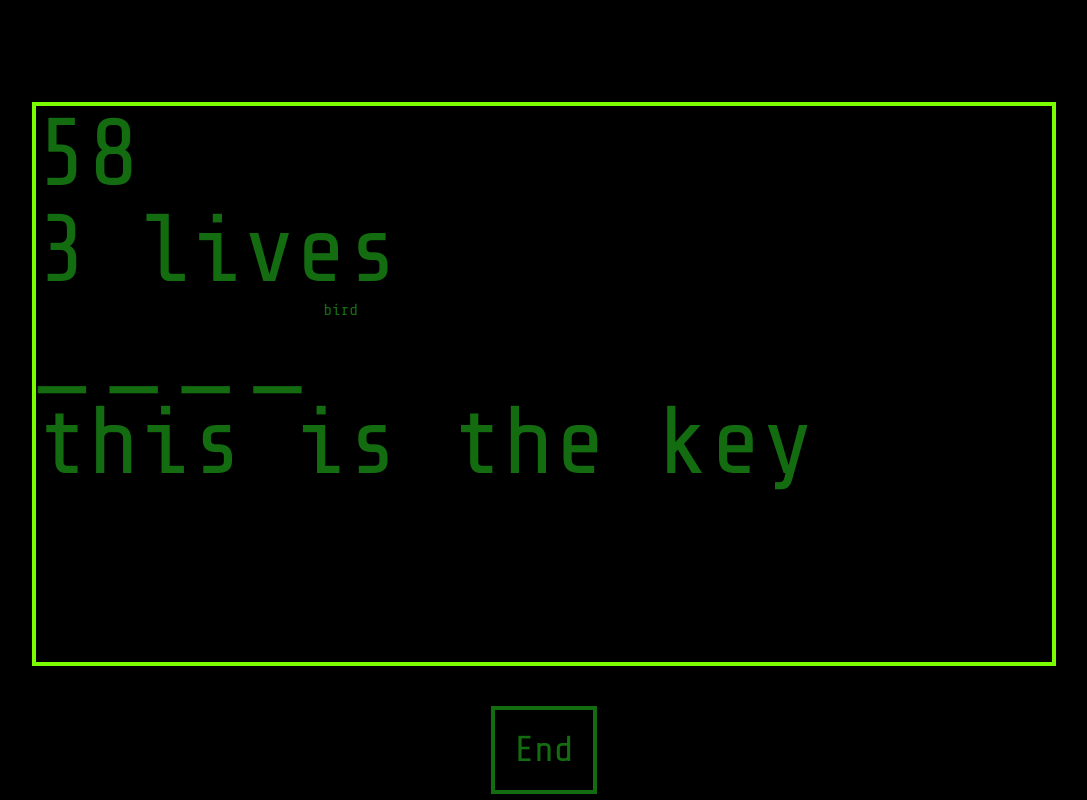
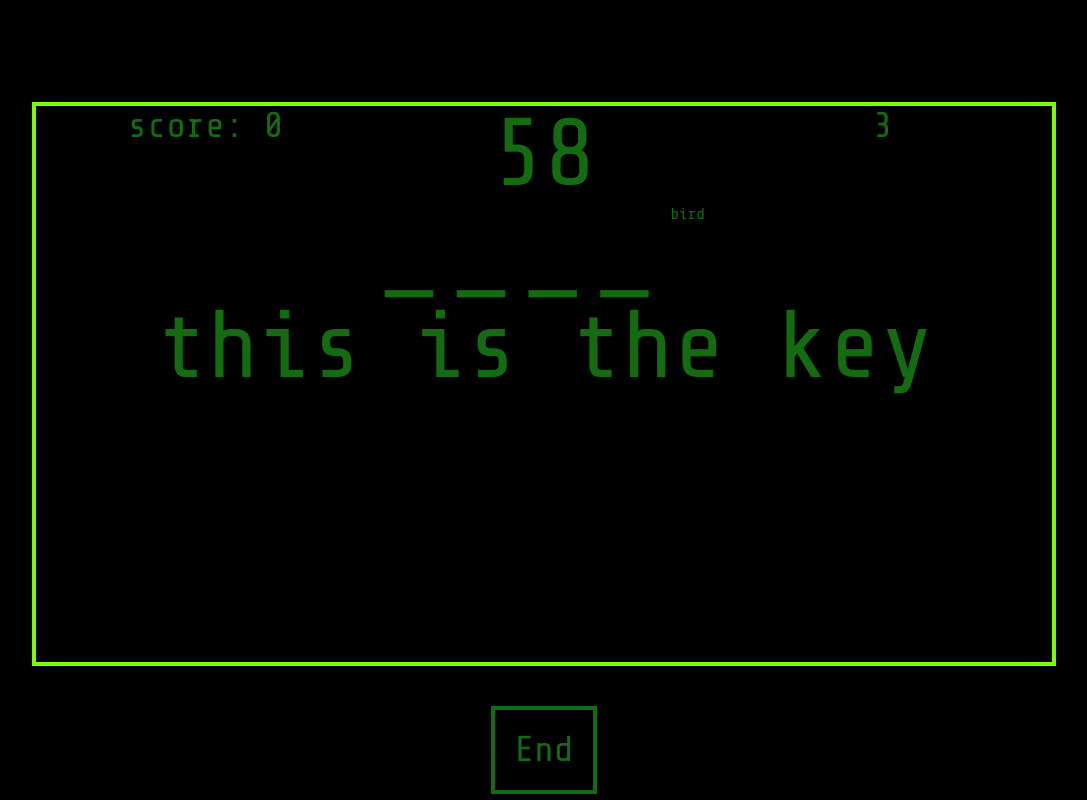
Before and after one commit to RoniGuru/word-game, a React (Vite) app: page / in a window 1280 px wide. Both pictures are taken after a click on the button "START". Shown: the whole page, without its empty margins (96-1183 px from the left). Built offline with nearby package versions, Linux system fonts and the light colour scheme.

Commit message:
score mechanic added and end ending game

```diff
--- a/src/components/Game.tsx
+++ b/src/components/Game.tsx
@@ -12,9 +12,10 @@ export default function Game() {
 
   const [solved, setSolved] = useState<string[]>([]);
 
+  const [score, setScore] = useState<number>(0);
+
   useEffect(() => {
     if (word) {
-      // Only create empty word if word exists
       let array = [];
       for (let i = 0; i < word.length; i++) {
         array.push('_');
@@ -37,22 +38,20 @@ export default function Game() {
 
   function pickRandomWord() {
     let ranNum = Math.floor(Math.random() * words.length);
-    console.log(ranNum);
     setWord(words[ranNum]);
   }
 
   function startGame() {
     pickRandomWord();
-    setStart(!start);
-
+    setStart(true);
     setTime(60);
     setLives(3);
   }
 
   function endGame() {
     setStart(false);
-
     setTime(60);
+    setScore(0);
   }
 
   function isAlphabet(key: string): boolean {
@@ -77,7 +76,8 @@ export default function Game() {
     let solvedWord = temp.join('');
 
     if (solvedWord === word) {
-      endGame();
+      setScore((prevScore) => prevScore + 1);
+      startGame();
     }
   }, [word, key, solved]);
 
@@ -106,11 +106,15 @@ export default function Game() {
   return (
     <div className="game flex justify-center items-center">
       {start ? (
-        <div className="flex flex-col h-full w-full justify-center items-center gap-10">
+        <div className="flex flex-col h-full w-full justify-center items-center gap-10 text-center">
           <div className="gameContainer">
-            <div className="text-8xl">{time}</div>
-            <div className="text-8xl">{lives} lives</div>
-            <div className="flex flex-row gap-5 ">
+            <div className="flex flex-row justify-between text-center ">
+              <div className="text-4xl w-1/3">score: {score}</div>
+              <div className="text-8xl  w-1/3">{time}</div>
+              <div className="text-4xl w-1/3">{lives}</div>
+            </div>
+
+            <div className="flex flex-row gap-5 justify-center ">
               {solved.map((letter, index) => (
                 <div className="text-8xl" key={index}>
                   {letter}
@@ -121,7 +125,7 @@ export default function Game() {
 
             <div className="text-8xl">{key} this is the key</div>
           </div>
-          <button className="startButton text-4xl w-1/12" onClick={startGame}>
+          <button className="startButton text-4xl w-1/12" onClick={endGame}>
             End
           </button>
         </div>
```
